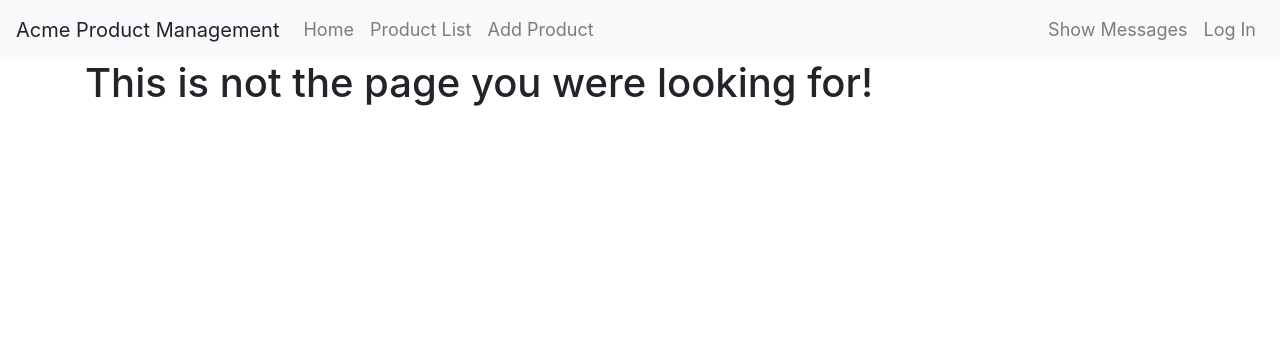
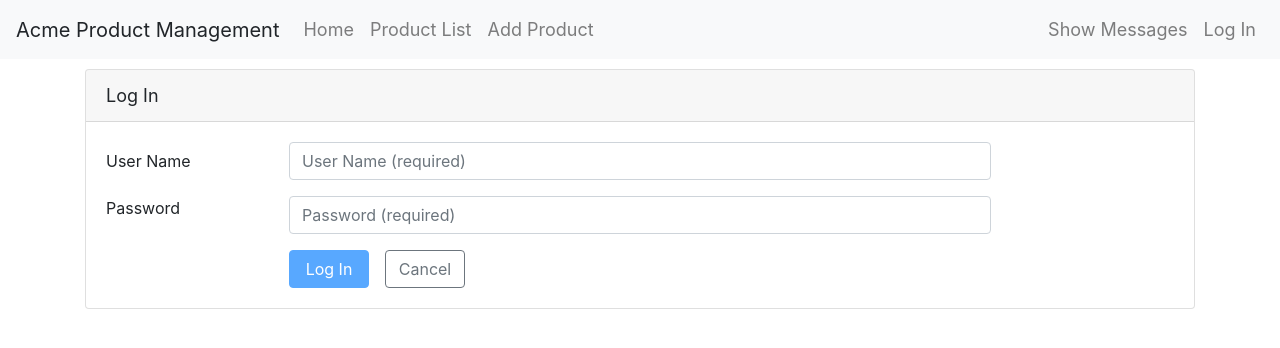
Before and after one commit to vvilelaj/angular, an Angular app in the folder routing/: page /#/login in a window 1280 px wide. Shown: the top 348 px of the page. Built offline with nearby package versions, Linux system fonts and the light colour scheme; what angular-in-memory-web-api would draw is missing.

Commit message:
routing :  add routes for Login and cancel, and fixing routing mistakes

```diff
--- a/routing/src/app/app.component.html
+++ b/routing/src/app/app.component.html
@@ -2,10 +2,10 @@
   <a class="navbar-brand">{{pageTitle}}</a>
   <ul class="navbar-nav">
     <li class="nav-item">
-      <a class="nav-link" [routerLink]="['\welcome']">Home</a>
+      <a class="nav-link" [routerLink]="['/welcome']">Home</a>
     </li>
     <li class="nav-item">
-      <a class="nav-link" [routerLink]="['\products']">Product List</a>
+      <a class="nav-link" [routerLink]="['/products']">Product List</a>
     </li>
     <li class="nav-item">
       <a class="nav-link">Add Product</a>
@@ -21,7 +21,7 @@
     </li>
     <li class="nav-item"
         *ngIf="!isLoggedIn">
-      <a class="nav-link">Log In</a>
+      <a class="nav-link" [routerLink]="['/login']" >Log In</a>
     </li>
     <li class="nav-item"
         *ngIf="isLoggedIn">
--- a/routing/src/app/app.component.ts
+++ b/routing/src/app/app.component.ts
@@ -1,6 +1,7 @@
 import { Component } from '@angular/core';
 
 import { AuthService } from './user/auth.service';
+import { Router } from '@angular/router';
 
 @Component({
   selector: 'pm-root',
@@ -21,10 +22,11 @@ export class AppComponent {
     return '';
   }
 
-  constructor(private authService: AuthService) { }
+  constructor(private authService: AuthService, private router: Router) { }
 
   logOut(): void {
     this.authService.logout();
     console.log('Log out');
+    this.router.navigateByUrl('/welcome')
   }
 }
--- a/routing/src/app/user/login.component.html
+++ b/routing/src/app/user/login.component.html
@@ -63,7 +63,8 @@
             </button>
             <button class="btn btn-outline-secondary"
                     type="button"
-                    style="width:80px">
+                    style="width:80px"
+                    [routerLink]="['/welcome']">
               Cancel
             </button>
           </div>
--- a/routing/src/app/user/login.component.ts
+++ b/routing/src/app/user/login.component.ts
@@ -2,6 +2,7 @@ import { Component } from '@angular/core';
 import { NgForm } from '@angular/forms';
 
 import { AuthService } from './auth.service';
+import { Router } from '@angular/router';
 
 @Component({
   templateUrl: './login.component.html'
@@ -10,7 +11,7 @@ export class LoginComponent {
   errorMessage: string;
   pageTitle = 'Log In';
 
-  constructor(private authService: AuthService) { }
+  constructor(private authService: AuthService, private router: Router) { }
 
   login(loginForm: NgForm) {
     if (loginForm && loginForm.valid) {
@@ -19,6 +20,7 @@ export class LoginComponent {
       this.authService.login(userName, password);
 
       // Navigate to the Product List page after log in.
+      this.router.navigate(['/products']);
     } else {
       this.errorMessage = 'Please enter a user name and password.';
     }
```
Also changed, not shown: routing/src/app/user/user.module.ts (+6 -1 lines).
